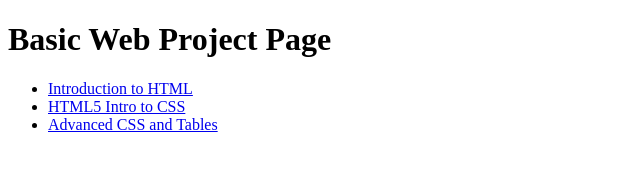
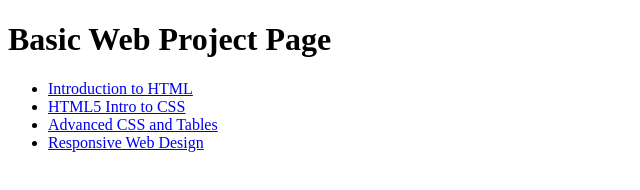
Before and after one commit to tannerln7/web1320, a plain HTML site: page index.html in a window 1280 px wide. Shown: the whole page, without its empty margins (0-640 px from the left). Drawn offline with Linux system fonts and the light colour scheme.

Commit message:
Update index.html

```diff
--- a/index.html
+++ b/index.html
@@ -12,6 +12,7 @@
         <li><a href=intro_to_html/index.html>Introduction to HTML</a></li>
         <li><a href=html5_intro_to_css>HTML5 Intro to CSS</a></li>
         <li><a href=Advanced_CSS_and_Tables>Advanced CSS and Tables</li>
+        <li><a href=Responsive_Web_Design>Responsive Web Design</li>
     </ul>
 </body>
 </html>
```
